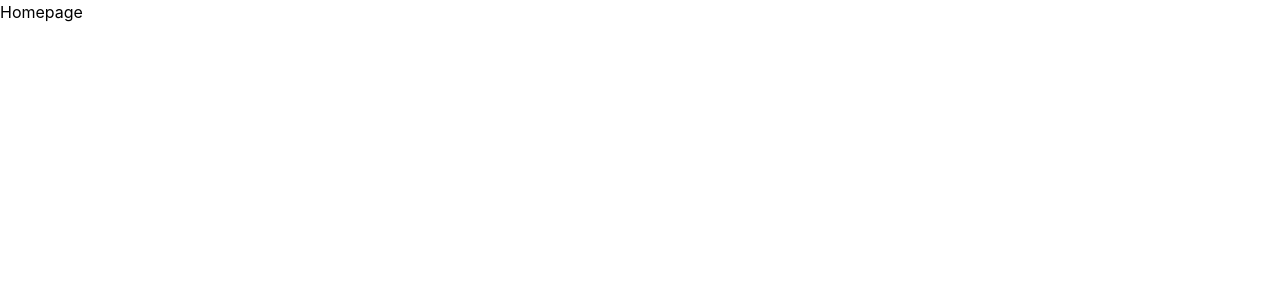
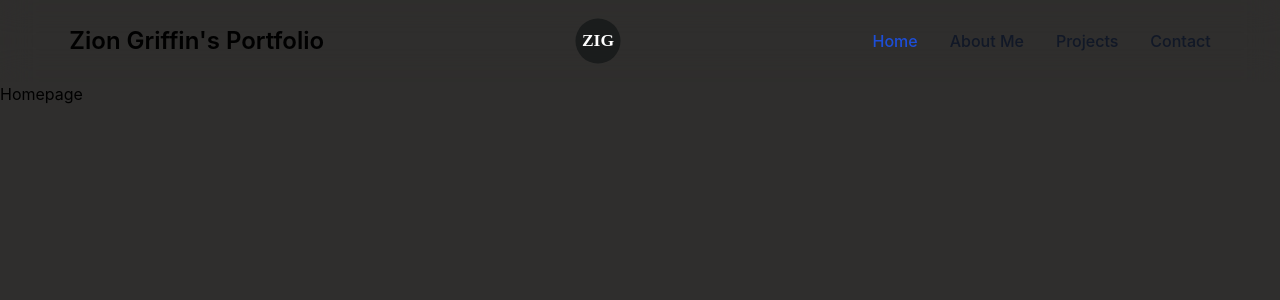
Before and after one commit to griff1nz/react-portfolio, a React (Create React App) app: page / in a window 1280 px wide. Shown: the top 300 px of the page. Built offline with nearby package versions, Linux system fonts and the light colour scheme.

Commit message:
Made the navbar

```diff
--- a/public/index.html
+++ b/public/index.html
@@ -2,7 +2,7 @@
 <html lang="en">
   <head>
     <meta charset="utf-8" />
-    <link rel="icon" href="%PUBLIC_URL%/favicon.ico" />
+    <link rel="icon" href="%PUBLIC_URL%/logo.svg" />
     <meta name="viewport" content="width=device-width, initial-scale=1" />
     <meta name="theme-color" content="#000000" />
     <meta
--- a/src/App.js
+++ b/src/App.js
@@ -1,20 +1,21 @@
 import './App.css';
 import { render } from 'react-dom';
-import { Route, Routes, BrowserRouter } from 'react-router-dom';
+import { Route, Routes, BrowserRouter, Switch } from 'react-router-dom';
 import About from './pages/About';
 import Contact from './pages/Contact';
 import Projects from './pages/Projects';
 import Home from './pages/Home';
+import MainNav from './components/layout/MainNav';
 
 function App() {
   return (
     <div>
+      <MainNav />
       <Routes>
-
+        <Route path='/' element={<Home />} />
         <Route path='/about' element={<About />} />
         <Route path='/projects' element={<Projects />} />
         <Route path='/contact' element={<Contact />} />
-        <Route path='/' element={<Home />} />
       </Routes>
     </div>
   );
--- /dev/null
+++ b/src/components/layout/MainNav.css
@@ -0,0 +1,4 @@
+nav img {
+    width: 50px;
+    height: 50px;
+}
--- /dev/null
+++ b/src/components/layout/MainNav.js
@@ -0,0 +1,34 @@
+import { Link } from 'react-router-dom';
+import classes from './MainNav.css';
+function MainNav() {
+    return <header>
+        <nav className="backdrop-blur-lg">
+            <div className="w-11/12 flex flex-wrap items-center justify-between mx-auto p-4">
+                <Link to="/" className="flex items-center space-x-3 rtl:space-x-reverse">
+                    <span className="self-center text-2xl font-semibold whitespace-nowrap dark:text-white">Zion Griffin's Portfolio</span>
+                </Link>
+                <Link to='/'>
+                    <img id='logo' src='../../logo.svg'></img>
+                </Link>
+                <div className="hidden w-full md:block md:w-auto" id="navbar-solid-bg">
+                    <ul className="flex flex-col font-medium mt-4 rounded-lg bg-gray-50 md:space-x-8 rtl:space-x-reverse md:flex-row md:mt-0 md:border-0 md:bg-transparent dark:bg-gray-800 md:dark:bg-transparent dark:border-gray-700">
+                        <li>
+                            <a to="#" className="block py-2 px-3 md:p-0 text-white bg-blue-700 rounded md:bg-transparent md:text-blue-700 md:dark:text-blue-500 dark:bg-blue-600 md:dark:bg-transparent" aria-current="page">Home</a>
+                        </li>
+                        <li>
+                            <Link to="/about" className="block py-2 px-3 md:p-0 text-gray-900 rounded hover:bg-gray-100 md:hover:bg-transparent md:border-0 md:hover:text-blue-700 dark:text-white md:dark:hover:text-blue-500 dark:hover:bg-gray-700 dark:hover:text-white md:dark:hover:bg-transparent">About Me</Link>
+                        </li>
+                        <li>
+                            <Link to="/projects" className="block py-2 px-3 md:p-0 text-gray-900 rounded hover:bg-gray-100 md:hover:bg-transparent md:border-0 md:hover:text-blue-700 dark:text-white md:dark:hover:text-blue-500 dark:hover:bg-gray-700 dark:hover:text-white md:dark:hover:bg-transparent">Projects</Link>
+                        </li>
+                        <li>
+                            <Link to="/contact" className="block py-2 px-3 md:p-0 text-gray-900 rounded hover:bg-gray-100 md:hover:bg-transparent md:border-0 md:hover:text-blue-700 dark:text-white md:dark:hover:text-blue-500 dark:hover:bg-gray-700 dark:hover:text-white md:dark:hover:bg-transparent">Contact</Link>
+                        </li>
+                    </ul>
+                </div>
+            </div>
+        </nav>
+
+    </header>
+}
+export default MainNav;
--- a/src/index.css
+++ b/src/index.css
@@ -7,7 +7,7 @@ body {
   font-family: -apple-system, BlinkMacSystemFont, 'Segoe UI', 'Roboto', 'Oxygen',
     'Ubuntu', 'Cantarell', 'Fira Sans', 'Droid Sans', 'Helvetica Neue',
     sans-serif;
-    background-color: white;
+    background-color: #2f2e2d;
   -webkit-font-smoothing: antialiased;
   -moz-osx-font-smoothing: grayscale;
 }
```
Also changed, not shown: public/logo.svg (added), src/logo.svg.
